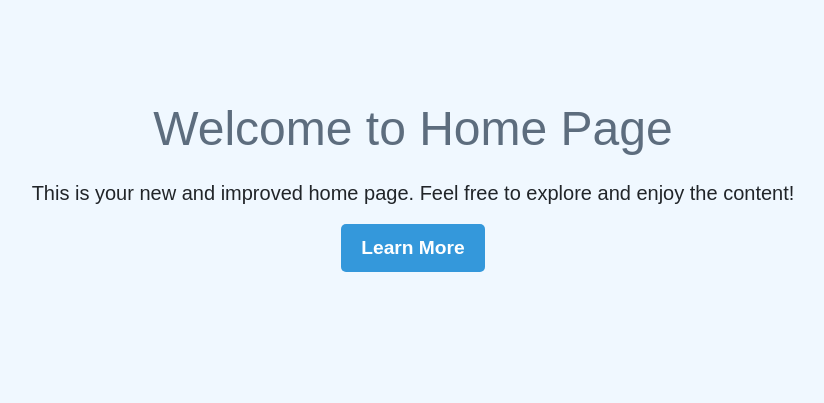
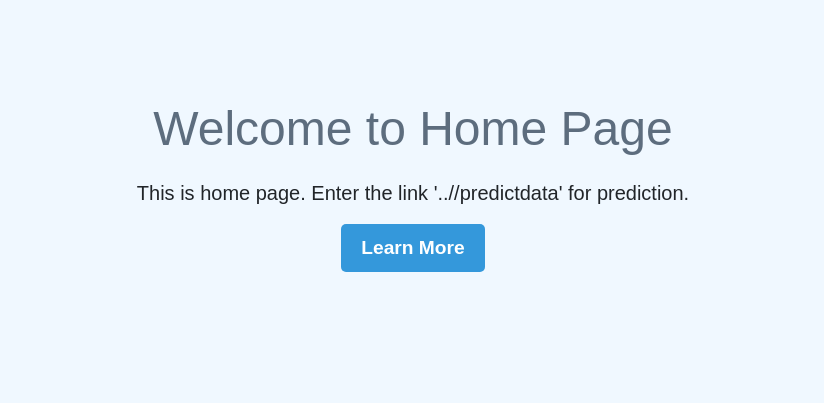
Before and after one commit to minitable2023/mlproject, a Flask app: page / in a window 1280 px wide. Shown: the part 60-463 px from the top of the page, without its empty margins (227-1051 px from the left). Run offline with Flask 3, Linux system fonts and the light colour scheme; some libraries are stand-ins or nearby versions.

Commit message:
Modified

```diff
--- a/templates/index.html
+++ b/templates/index.html
@@ -76,7 +76,7 @@
     </nav>
     <div class="container">
         <h1>Welcome to Home Page</h1>
-        <p class="lead">This is your new and improved home page. Feel free to explore and enjoy the content!</p>
+        <p class="lead">This is home page. Enter the link '..//predictdata' for prediction.</p>
         <a href="#" class="btn btn-primary">Learn More</a>
     </div>
     <footer>
```
